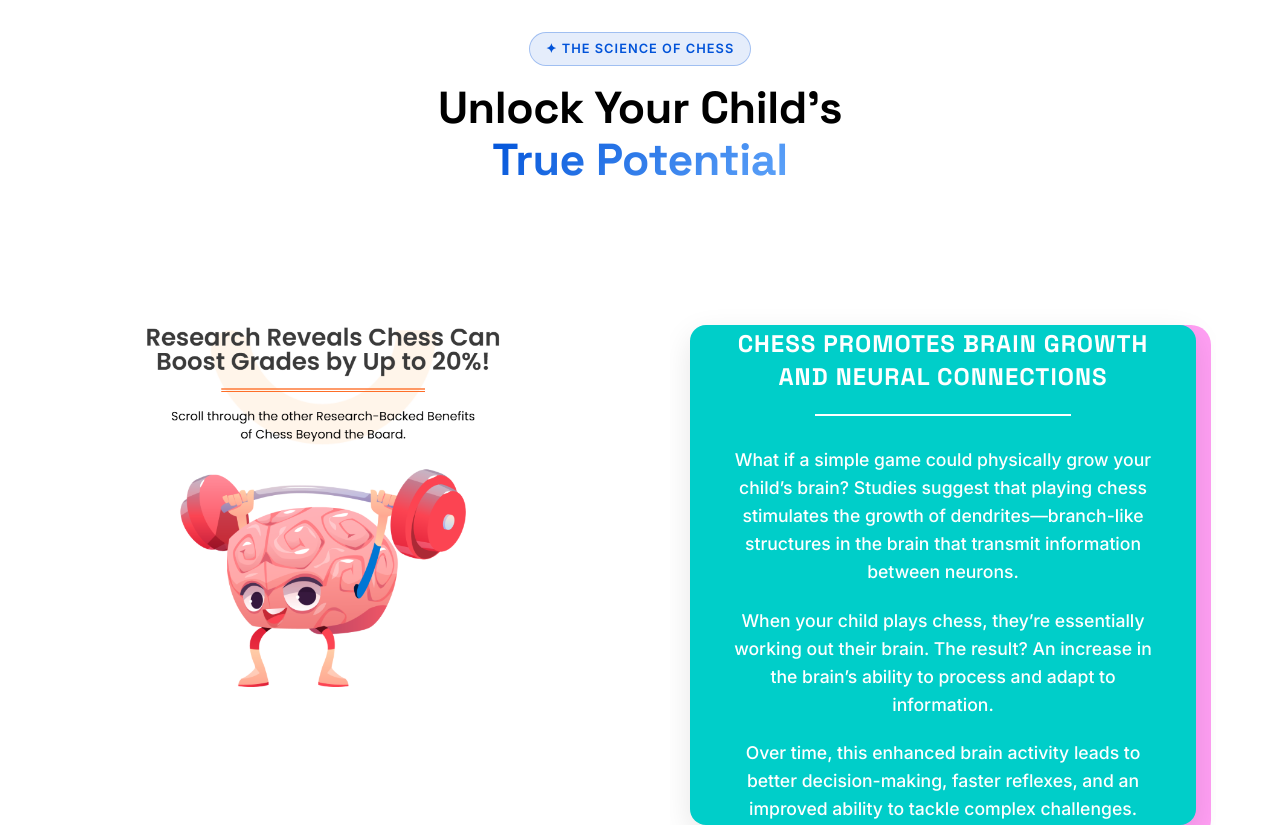
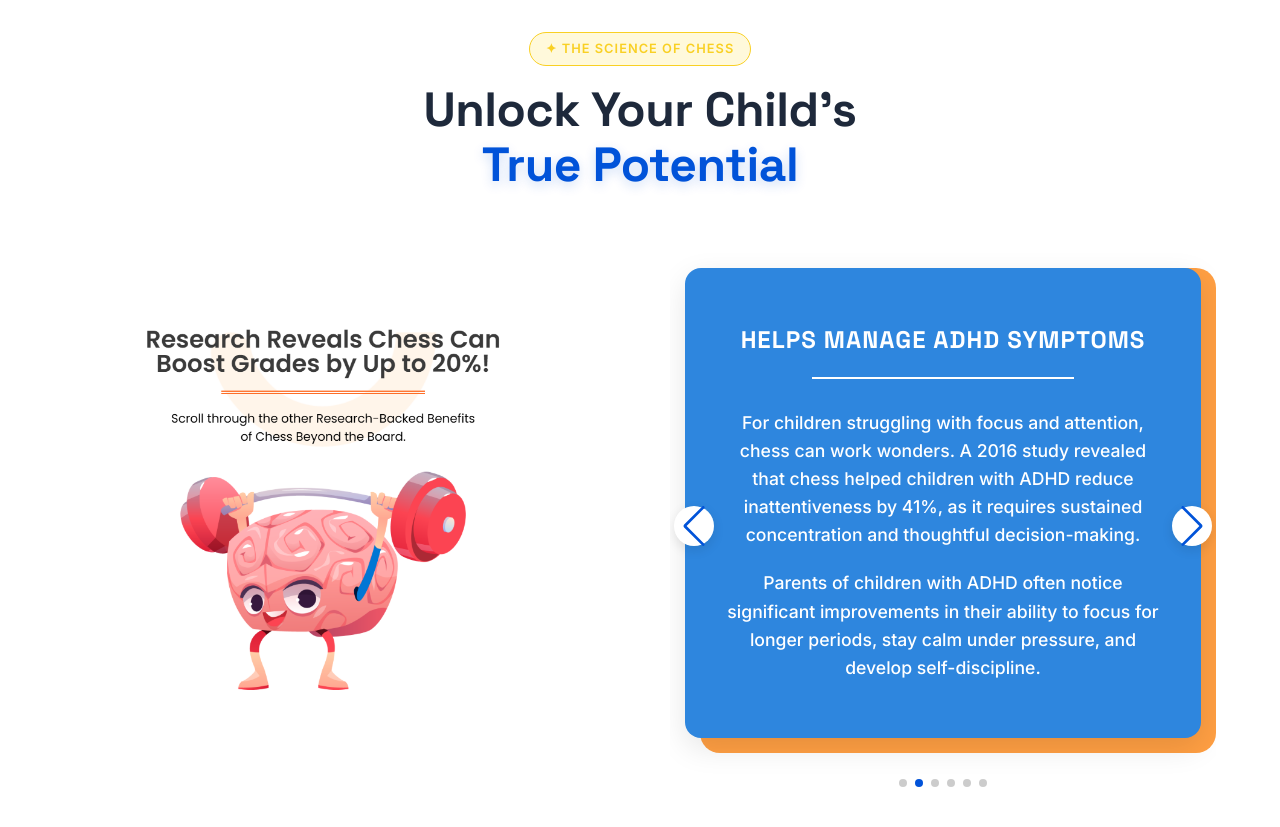
Before and after one commit to Skillgenc-Academy/Website, a React (Vite) app: page / in a window 1280 px wide. Shown: the part 6480-7307 px from the top of the page. Built offline with nearby package versions, Linux system fonts and the light colour scheme.

Commit message:
changes on 3/9

```diff
--- a/src/pages/Home/sections/GoogleReviews/GoogleReviews.jsx
+++ b/src/pages/Home/sections/GoogleReviews/GoogleReviews.jsx
@@ -60,7 +60,7 @@ export default function GoogleReviews() {
       <div className="container" style={{ position: 'relative', zIndex: 2 }}>
         {/* Header */}
         <div className={styles.header}>
-          <h1 className={styles.mainTitle}>What Our Students' Parents Say</h1>
+          <h1 className={styles.mainTitle}>What World Says About Skillgenc</h1>
           <h2 className={styles.title}>Real reviews from real families on Google</h2>
 
           <div className={styles.ratingSummary}>
--- a/src/pages/Home/sections/ResearchBenefits/ResearchBenefits.jsx
+++ b/src/pages/Home/sections/ResearchBenefits/ResearchBenefits.jsx
@@ -1,108 +1,121 @@
 import { Link } from 'react-router-dom'
+import { Swiper, SwiperSlide } from 'swiper/react'
+import { Pagination, Navigation, Autoplay } from 'swiper/modules'
+import 'swiper/css'
+import 'swiper/css/pagination'
+import 'swiper/css/navigation'
 import styles from './ResearchBenefits.module.css'
 
 export default function ResearchBenefits() {
+  const cards = [
+    {
+      title: "CHESS PROMOTES BRAIN GROWTH",
+      content: [
+        "What if a simple game could physically grow your child’s brain? Studies suggest that playing chess stimulates the growth of dendrites—branch-like structures in the brain that transmit information between neurons.",
+        "When your child plays chess, they’re essentially working out their brain. The result? An increase in the brain’s ability to process and adapt to information."
+      ],
+      color: "#00cec9",
+      backdrop: "#ff9ff3"
+    },
+    {
+      title: "HELPS MANAGE ADHD SYMPTOMS",
+      content: [
+        "For children struggling with focus and attention, chess can work wonders. A 2016 study revealed that chess helped children with ADHD reduce inattentiveness by 41%, as it requires sustained concentration and thoughtful decision-making.",
+        "Parents of children with ADHD often notice significant improvements in their ability to focus for longer periods, stay calm under pressure, and develop self-discipline."
+      ],
+      color: "#2e86de",
+      backdrop: "#ff9f43"
+    },
+    {
+      title: "INCREASES CREATIVITY",
+      content: [
+        "<b>Unleash your creative genius!</b>",
+        "Playing chess activates the brain's right hemisphere, sparking originality and imaginative problem-solving. A four-year study by Robert Ferguson involving students revealed that chess players showed the highest growth in originality."
+      ],
+      color: "#6c5ce7",
+      backdrop: "#a29bfe"
+    },
+    {
+      title: "PROBLEM-SOLVING SKILLS",
+      content: [
+        "Life is full of challenges, and chess is the ultimate training ground for solving them.",
+        "A 1992 Canadian study split students into groups: standard math, and math with chess instruction.",
+        "<b>Remarkably, the chess group's scores skyrocketed from 62% to 81.2%, outperforming the standard group by 21.46%!</b>"
+      ],
+      color: "#e84393",
+      backdrop: "#fd79a8"
+    },
+    {
+      title: "EXERCISES BOTH SIDES OF THE BRAIN",
+      content: [
+        "Think of chess as a full-brain workout that strengthens your mind from every angle.",
+        "A German study compared brain activity, revealing that experienced chess players activate both hemispheres to process patterns and calculate moves faster. This leads to improved <b>logical reasoning and visual-spatial skills</b>."
+      ],
+      color: "#00cec9",
+      backdrop: "#81ecec"
+    },
+    {
+      title: "CHESS IMPROVES MEMORY",
+      content: [
+        "Do you often wish your child had a better memory or was more organized? Chess might be the answer!",
+        "Studies have shown that chess players develop stronger memory skills, as the game requires them to remember moves, anticipate patterns, and plan strategies.",
+        "A 1985 study demonstrated that students who played chess improved their <b>grades in all subjects</b>."
+      ],
+      color: "#0984e3",
+      backdrop: "#48dbfb"
+    }
+  ]
+
   return (
     <section className={`section ${styles.section}`}>
       <div className="container">
         <div className="section-header" style={{ textAlign: 'center', marginBottom: '40px' }}>
-          <div className="section-tag">✦ The Science of Chess</div>
-          <h2 className="section-title">
+          <div className="section-tag" style={{ color: '#F9D024', background: '#fff9db', border: '1px solid #F9D024' }}>
+            ✦ THE SCIENCE OF CHESS
+          </div>
+          <h2 className="section-title" style={{ fontSize: 'clamp(2rem, 5vw, 3rem)', color: '#1e293b' }}>
             Unlock Your Child's<br />
-            <span className="gradient-text">True Potential</span>
+            <span style={{ color: '#0153D9', fontWeight: '900', textShadow: '0 4px 12px rgba(1, 83, 217, 0.2)' }}>
+              True Potential
+            </span>
           </h2>
         </div>
 
         <div className={styles.grid}>
-          {/* Left Column: Brain Image (Sticky) */}
+          {/* Left Column: Brain Image */}
           <div className={styles.leftCol}>
             <img src="/benefits/brain.png" alt="Brain Growth" className={styles.brainImage} />
           </div>
 
-          {/* Right Column: Scrolling content */}
+          {/* Right Column: Swiper Carousel */}
           <div className={styles.rightCol}>
-
-            {/* HTML Card 1 */}
+            <Swiper
+              modules={[Navigation, Pagination, Autoplay]}
+              spaceBetween={30}
+              slidesPerView={1}
+              navigation
+              loop={true}
+              pagination={{ clickable: true }}
+              autoplay={{ delay: 3500, disableOnInteraction: false }}
+              className={styles.swiperContainer}
+            >
+              {cards.map((card, index) => (
+                <SwiperSlide key={index}>
                   <div className={styles.cardContainer}>
-              <div className={styles.cardBackdrop}></div>
-              <div className={styles.card}>
-                <h3 className={styles.cardTitle}>CHESS PROMOTES BRAIN GROWTH AND NEURAL CONNECTIONS</h3>
+                    <div className={styles.cardBackdrop} style={{ backgroundColor: card.backdrop }}></div>
+                    <div className={styles.card} style={{ backgroundColor: card.color }}>
+                      <h3 className={styles.cardTitle}>{card.title}</h3>
                       <hr className={styles.cardDivider} />
                       <div className={styles.cardContent}>
-                  <p>What if a simple game could physically grow your child’s brain? Studies suggest that playing chess stimulates the growth of dendrites—branch-like structures in the brain that transmit information between neurons.</p>
-                  <p>When your child plays chess, they’re essentially working out their brain. The result? An increase in the brain’s ability to process and adapt to information.</p>
-                  <p>Over time, this enhanced brain activity leads to better decision-making, faster reflexes, and an improved ability to tackle complex challenges.</p>
+                        {card.content.map((text, i) => (
+                          <p key={i} dangerouslySetInnerHTML={{ __html: text }} />
+                        ))}
                       </div>
                     </div>
                   </div>
-
-            {/* HTML Card 2 */}
-            <div className={styles.cardContainer}>
-              <div className={styles.cardBackdrop} style={{ backgroundColor: '#ff9f43' }}></div>
-              <div className={styles.card} style={{ backgroundColor: '#2e86de' }}>
-                <h3 className={styles.cardTitle}>CHESS HELPS MANAGE ADHD SYMPTOMS</h3>
-                <hr className={styles.cardDivider} />
-                <div className={styles.cardContent}>
-                  <p>For children struggling with focus and attention, chess can work wonders. A 2016 study revealed that chess helped children with ADHD reduce inattentiveness by 41%, as it requires sustained concentration and thoughtful decision-making.</p>
-                  <p>Parents of children with ADHD often notice significant improvements in their ability to focus for longer periods, stay calm under pressure, and develop self-discipline. By engaging in a structured and stimulating game like chess, children can channel their energy into something productive and rewarding.</p>
-                </div>
-              </div>
-            </div>
-
-            {/* HTML Card 3 */}
-            <div className={styles.cardContainer}>
-              <div className={styles.cardBackdrop} style={{ backgroundColor: '#a29bfe' }}></div>
-              <div className={styles.card} style={{ backgroundColor: '#6c5ce7' }}>
-                <h3 className={styles.cardTitle}>CHESS INCREASES CREATIVITY</h3>
-                <hr className={styles.cardDivider} />
-                <div className={styles.cardContent}>
-                  <p><b>Unleash your creative genius!</b></p>
-                  <p>Playing chess activates the brain's right hemisphere, sparking originality and imaginative problem-solving. A four-year study by Robert Ferguson involving students (grades 7 to 9) revealed that chess players showed the highest growth in originality compared to other activities.</p>
-                </div>
-              </div>
-            </div>
-
-            {/* HTML Card 4 */}
-            <div className={styles.cardContainer}>
-              <div className={styles.cardBackdrop} style={{ backgroundColor: '#fd79a8' }}></div>
-              <div className={styles.card} style={{ backgroundColor: '#e84393' }}>
-                <h3 className={styles.cardTitle}>INCREASES PROBLEM-SOLVING SKILLS</h3>
-                <hr className={styles.cardDivider} />
-                <div className={styles.cardContent}>
-                  <p>Life is full of challenges, and chess is the ultimate training ground for solving them.</p>
-                  <p>A 1992 New Brunswick (Canada) study split 450 students into three groups: Group A followed the standard math curriculum, Group B added chess instruction after first grade, and Group C started chess lessons from first grade alongside math.</p>
-                  <p><b>Remarkably, Group C's scores skyrocketed from 62% to 81.2%, outperforming Group A by 21.46%!</b></p>
-                </div>
-              </div>
-            </div>
-
-            {/* HTML Card 5 */}
-            <div className={styles.cardContainer}>
-              <div className={styles.cardBackdrop} style={{ backgroundColor: '#81ecec' }}></div>
-              <div className={styles.card} style={{ backgroundColor: '#00cec9' }}>
-                <h3 className={styles.cardTitle}>EXERCISES BOTH SIDES OF THE BRAIN</h3>
-                <hr className={styles.cardDivider} />
-                <div className={styles.cardContent}>
-                  <p>Think of chess as a full-brain workout that strengthens your mind from every angle.</p>
-                  <p>A German study compared the brain activity of chess experts and novices, revealing that experienced chess players activate both hemispheres to process patterns and calculate moves faster. This dual-brain engagement leads to improved <b>logical reasoning, visual-spatial skills</b>, and the ability to multitask effectively.</p>
-                </div>
-              </div>
-            </div>
-
-            {/* HTML Card 6 */}
-            <div className={styles.cardContainer}>
-              <div className={styles.cardBackdrop} style={{ backgroundColor: '#48dbfb' }}></div>
-              <div className={styles.card} style={{ backgroundColor: '#0984e3' }}>
-                <h3 className={styles.cardTitle}>CHESS IMPROVES MEMORY</h3>
-                <hr className={styles.cardDivider} />
-                <div className={styles.cardContent}>
-                  <p>Do you often wish your child had a better memory or was more organized? Chess might be the answer!</p>
-                  <p>Studies have shown that chess players develop stronger memory skills, as the game requires them to remember moves, anticipate patterns, and plan strategies several steps ahead.</p>
-                  <p>A 1985 study demonstrated that students who played chess for two years improved their <b>grades in all subjects</b> and exhibited better memory and organizational skills, as observed by their teachers.</p>
-                </div>
-              </div>
-            </div>
-
+                </SwiperSlide>
+              ))}
+            </Swiper>
           </div>
         </div>
 
--- a/src/pages/Home/sections/ResearchBenefits/ResearchBenefits.module.css
+++ b/src/pages/Home/sections/ResearchBenefits/ResearchBenefits.module.css
@@ -1,7 +1,7 @@
 .section {
   background: #ffffff;
   padding: 80px 0;
-  overflow: visible; /* Need visible for sticky to work relative to page */
+  overflow: hidden;
 }
 
 .grid {
@@ -18,6 +18,7 @@
   flex-direction: column;
   align-items: center;
   justify-content: center;
+  min-width: 0; /* Fix CSS grid blowout */
 }
 
 .brainImage {
@@ -27,40 +28,33 @@
   object-fit: contain;
 }
 
-/* Right Column - Scrolling List */
+/* Right Column - Swiper Container */
 .rightCol {
-  display: flex;
-  flex-direction: column;
-  height: 600px;
-  overflow-y: auto;
-  padding: 50px 20px;
-  scrollbar-width: none; /* Hide for Firefox */
-  -ms-overflow-style: none; /* Hide for IE/Edge */
+  width: 100%;
+  padding: 20px 0;
+  position: relative;
+  min-width: 0; /* Fix CSS grid blowout caused by Swiper */
 }
 
-.rightCol::-webkit-scrollbar {
-  display: none; /* Hide for Chrome, Safari, and Opera */
+.swiperContainer {
+  width: 100%;
+  padding-bottom: 50px; /* space for pagination */
 }
 
 .cardContainer {
-  position: sticky;
-  top: 50px;
+  position: relative;
   height: 500px;
-  margin-bottom: 400px;
   width: 100%;
-}
-
-.cardContainer:last-child {
-  margin-bottom: 0;
+  padding: 15px; /* space for backdrop */
 }
 
 /* Pink backdrop behind the card */
 .cardBackdrop {
   position: absolute;
-  top: 0;
-  left: 15px;
-  right: -15px;
-  bottom: -15px;
+  top: 15px;
+  left: 30px;
+  right: 0px;
+  bottom: 0px;
   background-color: #ff9ff3;
   border-radius: 20px;
   z-index: 0;
@@ -80,11 +74,11 @@
   display: flex;
   flex-direction: column;
   justify-content: center;
-  scrollbar-width: none; /* Hide scrollbar Firefox */
+  scrollbar-width: none;
 }
 
 .card::-webkit-scrollbar {
-  display: none; /* Hide scrollbar Chrome/Safari */
+  display: none;
 }
 
 .cardTitle {
@@ -125,33 +119,39 @@
   z-index: 1;
 }
 
+/* Custom Swiper Navigation */
+.swiperContainer :global(.swiper-button-next),
+.swiperContainer :global(.swiper-button-prev) {
+  color: var(--blue);
+  background: white;
+  width: 40px;
+  height: 40px;
+  border-radius: 50%;
+  box-shadow: 0 4px 12px rgba(0,0,0,0.1);
+}
+
+.swiperContainer :global(.swiper-button-next::after),
+.swiperContainer :global(.swiper-button-prev::after) {
+  font-size: 18px;
+  font-weight: bold;
+}
+
+.swiperContainer :global(.swiper-pagination-bullet-active) {
+  background: var(--blue);
+}
+
 @media (max-width: 992px) {
   .grid {
     grid-template-columns: 1fr;
     gap: 40px;
   }
 
-  .rightCol {
-    height: auto; /* Let the window handle scrolling! */
-    overflow-y: visible;
-    padding: 20px 15px;
-  }
-
   .cardContainer {
-    position: sticky;
-    top: 100px; /* Sticks right below the fixed navbar */
-    height: 550px;
-    margin-bottom: 70vh; /* Scroll distance before next card appears */
-    width: 100%;
-  }
-
-  .cardContainer:last-child {
-    margin-bottom: 50px;
+    height: 450px;
   }
 
   .card {
-    height: 100%;
-    padding: 35px 20px;
+    padding: 30px 20px;
     justify-content: flex-start;
     overflow-y: auto;
   }
```
Lines whose indentation alone changed are shown as unchanged.
